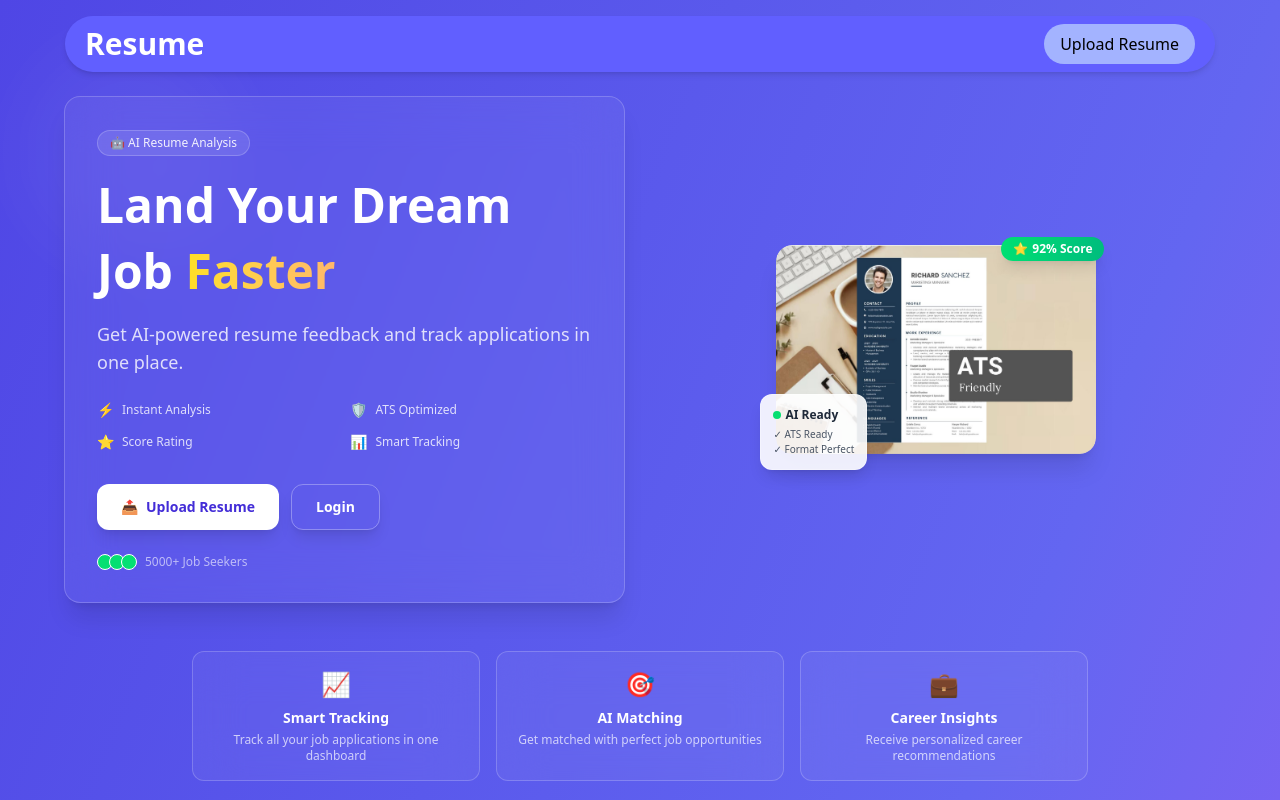
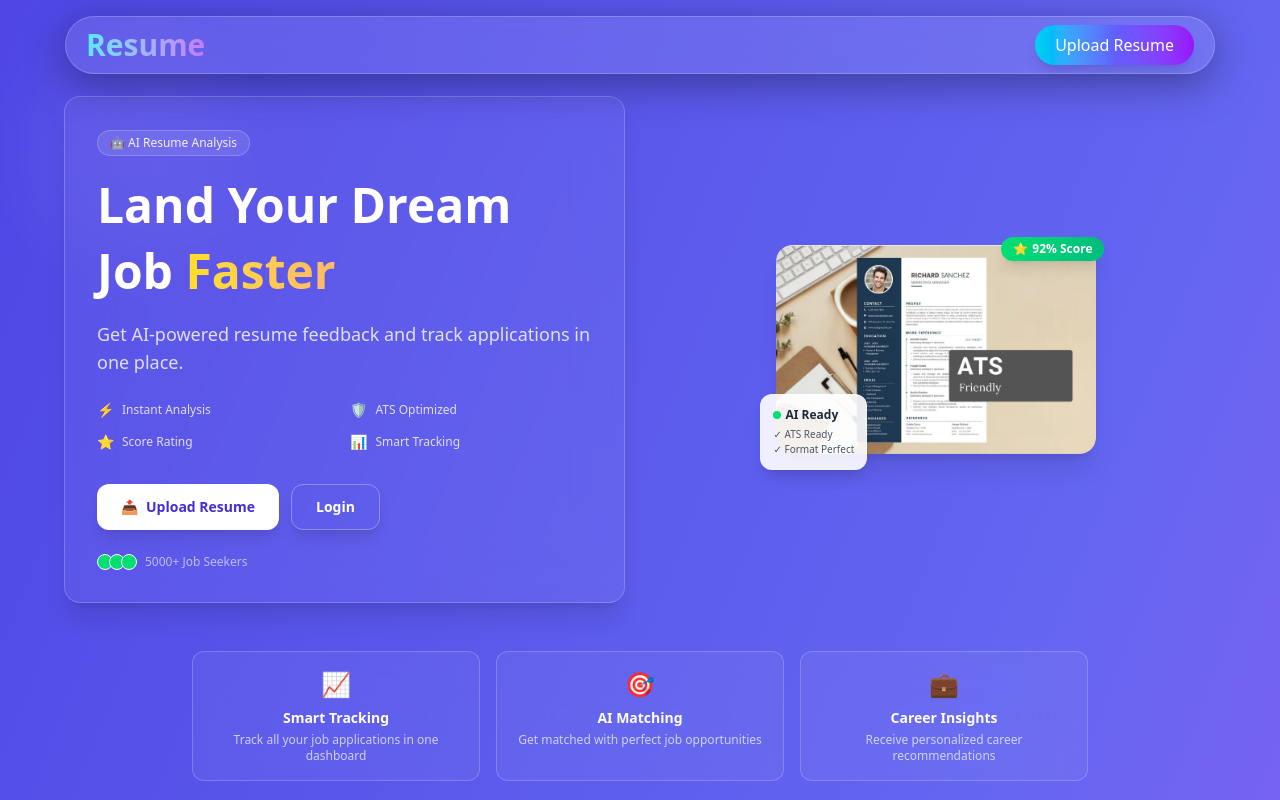
Before and after one commit to bobbyku0104/Resume-Analyzer, a React app in the folder client/: page / in a window 1280 px wide. Shown: the top 800 px of the page. Built offline with nearby package versions, Linux system fonts and the light colour scheme; the HTML template or start-up script is replaced by a standard one.

Commit message:
change in navbar

```diff
--- a/client/src/components/Navbar.jsx
+++ b/client/src/components/Navbar.jsx
@@ -1,18 +1,52 @@
+
+// import React from "react";
+
+// const Navbar = () => {
+//   return (
+//     <nav className="w-[95%] max-w-[1150px] mx-auto mt-4 bg-indigo-500 shadow-md py-2 px-5 flex items-center justify-between rounded-full">
+
+//       <h1 className="text-xl sm:text-2xl md:text-3xl font-bold text-white">
+//         Resume
+//       </h1>
+
+//       <button className="bg-indigo-300 text-black text-sm sm:text-base px-4 py-2 rounded-full hover:bg-indigo-700 transition">
+//         Upload Resume
+//       </button>
+
+//     </nav>
+//   );
+// };
+
+// export default Navbar;
+
+
 
 import React from "react";
 
 const Navbar = () => {
   return (
-    <nav className="w-[95%] max-w-[1150px] mx-auto mt-4 bg-indigo-500 shadow-md py-2 px-5 flex items-center justify-between rounded-full">
-
-      <h1 className="text-xl sm:text-2xl md:text-3xl font-bold text-white">
+    <nav
+      className="w-[95%] max-w-[1150px] mx-auto mt-4
+    backdrop-blur-xl bg-white/10 border border-white/20
+    shadow-[0_10px_40px_rgba(0,0,0,0.35)]
+    py-2 px-5 flex items-center justify-between rounded-full"
+    >
+      <h1
+        className="text-xl sm:text-2xl md:text-3xl font-bold
+      bg-gradient-to-r from-cyan-300 via-indigo-300 to-purple-400
+      bg-clip-text text-transparent"
+      >
         Resume
       </h1>
 
-      <button className="bg-indigo-300 text-black text-sm sm:text-base px-4 py-2 rounded-full hover:bg-indigo-700 transition">
+      <button
+        className="bg-gradient-to-r from-cyan-400 via-indigo-500 to-purple-600
+      text-white text-sm sm:text-base px-5 py-2 rounded-full
+      shadow-lg hover:scale-105 hover:shadow-xl
+      transition-all duration-300"
+      >
         Upload Resume
       </button>
-
     </nav>
   );
 };
```
